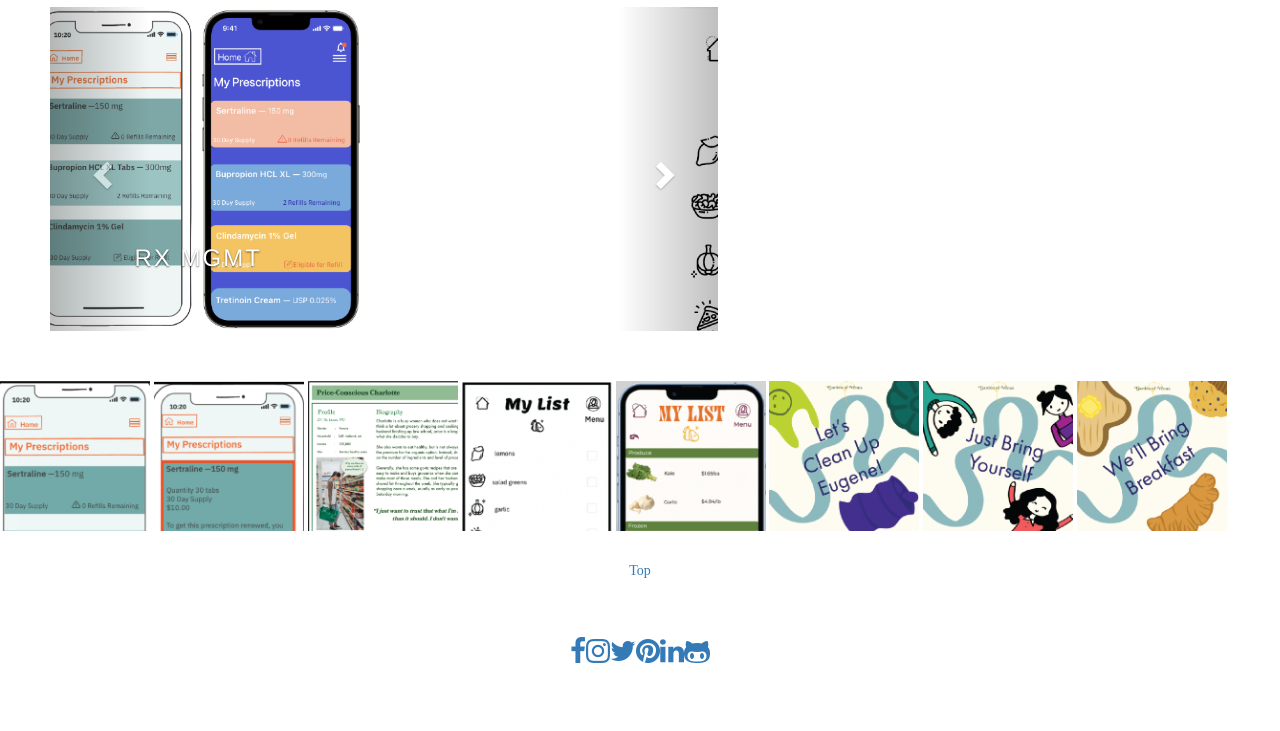
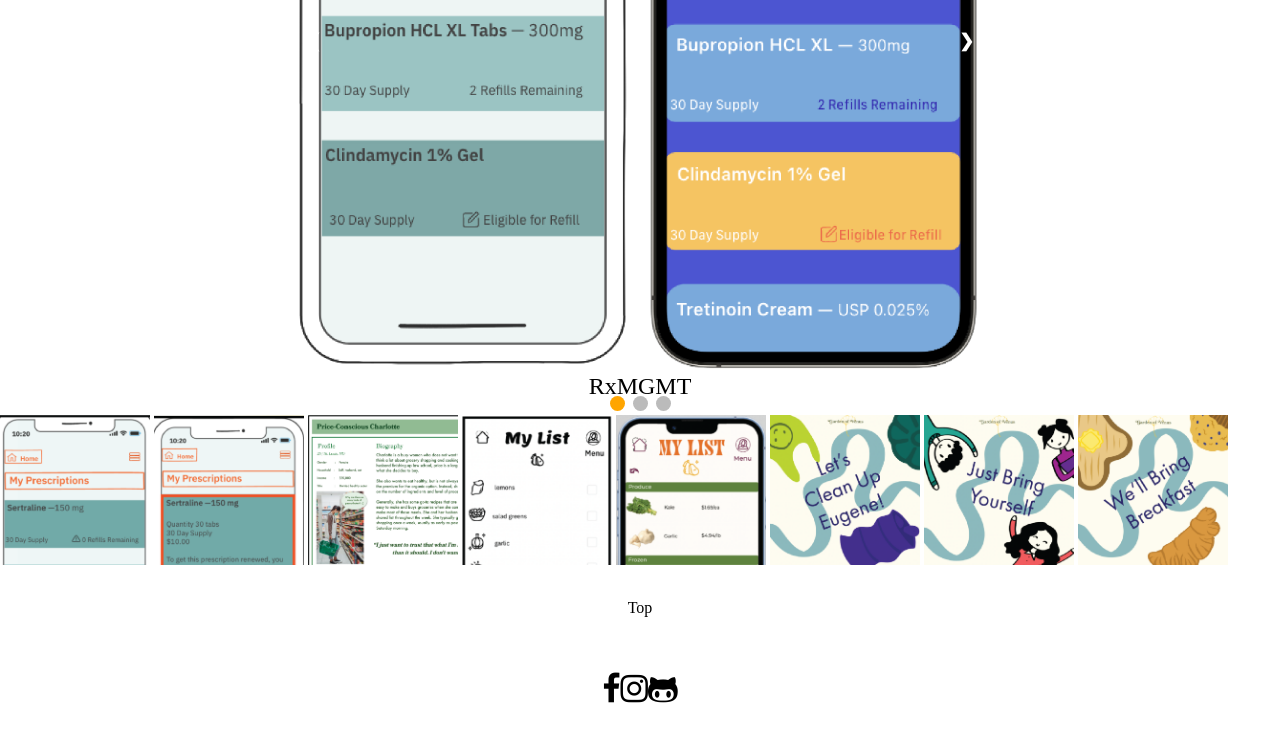
Before and after one commit to elitazarin/x455-enelson-portfolio-site, a plain HTML site: page page-3-projects.html in a window 1280 px wide. Shown: the part 427-1158 px from the top of the page. Before the commit the page ends 1119 px from the top, so only its background shows below. Drawn offline with nearby package versions, Linux system fonts and the light colour scheme.

Commit message:
update again

```diff
--- /dev/null
+++ b/assets/stylesheets/carousel.css
@@ -0,0 +1,89 @@
+* {box-sizing:border-box}
+
+/* Slideshow container */
+.slideshow-container {
+  max-width: 700px;
+  position: relative;
+  margin: auto;
+}
+
+/* Hide the images by default */
+.mySlides {
+  display: none;
+}
+
+/* Next & previous buttons */
+.prev, .next {
+  cursor: pointer;
+  position: absolute;
+  top: 50%;
+  width: auto;
+  margin-top: -22px;
+  padding: 16px;
+  color: white;
+  font-weight: bold;
+  font-size: 18px;
+  transition: 0.6s ease;
+  border-radius: 0 3px 3px 0;
+  user-select: none;
+}
+
+/* Position the "next button" to the right */
+.next {
+  right: 0;
+  border-radius: 3px 0 0 3px;
+}
+
+/* On hover, add a black background color with a little bit see-through */
+.prev:hover, .next:hover {
+  background-color: rgba(0,0,0,0.8);
+}
+
+/* Caption text */
+.text {
+  color: black;
+  font-size: 24px;
+  padding: 8px 12px;
+  position: absolute;
+  bottom: -30px;
+  width: 100%;
+  text-align: center;
+  font-family: Futura;
+}
+
+/* Number text (1/3 etc) */
+.numbertext {
+  color: black;
+  font-size: 12px;
+  padding: 8px 12px;
+  position: absolute;
+  top: 0;
+  font-family: Futura;
+}
+
+/* The dots/bullets/indicators */
+.dot {
+  cursor: pointer;
+  height: 15px;
+  width: 15px;
+  margin: 0 2px;
+  background-color: #bbb;
+  border-radius: 50%;
+  display: inline-block;
+  transition: background-color 0.6s ease;
+}
+
+.active, .dot:hover {
+  background-color: orange;
+}
+
+/* Fading animation */
+.fade {
+  animation-name: fade;
+  animation-duration: 1.5s;
+}
+
+@keyframes fade {
+  from {opacity: .4}
+  to {opacity: 1}
+}
--- a/assets/stylesheets/styles.css
+++ b/assets/stylesheets/styles.css
@@ -174,10 +174,6 @@ nav ul li a:hover {
 
 /*page 3 projects*/
 .projects {
-  font-size: 48px;
-  font-family: Bookmania;
-  min-width: 100%;
-  min-height: 100%;
   position: fixed;
   right: 0; /* need to have position set to "fixed" */
   bottom: 0; /* need to have position set to "fixed" */
@@ -214,10 +210,10 @@ nav ul li a:hover {
 }
 
 .left {
-  width: 50%;
+  width: 45%;
 }
 .middle {
-  width: 20%;
+  width: 15%;
 }
 .right {
   width:30%;
@@ -452,7 +448,7 @@ footer > div.social-icon {
   padding: 30px;
   display: flex;
   justify-content: center;
-  color: black;
+
 }
 
 @media screen and (max-width: 750px) {
@@ -463,22 +459,15 @@ footer > div.social-icon {
     width: 120px;
     height: 44px;
   }
+
+
+
+
+
   /*** for carousel area ***/
-  section > div.carousel-area {
-    width: 50%;
-    float: left;
-    margin-bottom: 40px;
-    /* padding: top right bottom left */
-    padding: 0px 40px 30px 40px;
-    border-right: none;
-    border-bottom: 1px solid #555;
-  }
-  /*** for carousel area ***/
-  article {
-    width: 50%;
-    float: left;
-    margin-bottom: 40px;
-  }
+
+
+
   article > div {
     margin: 0px 40px;
     /* padding: top right bottom left */
--- a/page-3-projects.html
+++ b/page-3-projects.html
@@ -6,14 +6,14 @@
   <meta name="viewport" content="width=device-width, initial-scale=1" />
   <link rel="stylesheet" href="https://cdnjs.cloudflare.com/ajax/libs/font-awesome/4.7.0/css/font-awesome.min.css" />
   <link rel="stylesheet" type="text/css" href="./assets/stylesheets/styles.css" />
-  <link rel="stylesheet" href="https://maxcdn.bootstrapcdn.com/bootstrap/3.4.1/css/bootstrap.min.css" />
+  <link rel="stylesheet" type="text/css" href="./assets/stylesheets/carousel.css" />
   <link rel="stylesheet" type="text/css" href="assets/stylesheets/lightbox.min.css" />
 
   <title>PROJECTS</title>
 </head>
 
 <body>
-  <header class="PROJECTS">
+  <header>
     <a class="logo" href="index.html"><span>PROJECTS</span></a>
     <nav>
       <ul>
@@ -49,51 +49,78 @@
     </nav>
   </header>
 
+  <!-- Slideshow container -->
+<div class="slideshow-container">
 
+  <!-- Full-width images with number and caption text -->
+  <div class="mySlides fade">
+    <div class="numbertext">1 / 3</div>
+    <img src="./assets/images/rx_mgmt.png" style="width:100%">
+    <div class="text">RxMGMT</div>
+  </div>
 
-<body>
+  <div class="mySlides fade">
+    <div class="numbertext">2 / 3</div>
+    <img src="./assets/images/the_market.png" style="width:100%">
+    <div class="text">The Market</div>
+  </div>
 
-  <article>
-    <div>
-      <h1 class="titles">PROJECTS</h1>
+  <div class="mySlides fade">
+    <div class="numbertext">3 / 3</div>
+    <img src="./assets/images/reddit.png" style="width:100%">
+    <div class="text">Reddit Research</div>
   </div>
-  </article>
-  <section style="width: 60%; padding: 50px">
+
+  <!-- Next and previous buttons -->
+  <a class="prev" onclick="plusSlides(-1)">&#10094;</a>
+  <a class="next" onclick="plusSlides(1)">&#10095;</a>
+</div>
+<br>
+
+<!-- The dots/circles -->
+<div style="text-align:center">
+  <span class="dot" onclick="currentSlide(1)"></span>
+  <span class="dot" onclick="currentSlide(2)"></span>
+  <span class="dot" onclick="currentSlide(3)"></span>
+</div>
+
+<!--
+<section style="width: 60%; padding: 50px; align-items: center;">
   <div class="carousel-area">
       <h1 class="titles">Project Highlights</h1>
       <div id="myCarousel" class="carousel slide" data-ride="carousel">
-            <!--indicators-->
+
           <ol class="carousel-indicators">
               <li data-target="#myCarousel" data-slide-to="0" class="active"></li>
               <li data-target="#myCarousel" data-slide-to="1" class="active"></li>
               <li data-target="#myCarousel" data-slide-to="2" class="active"></li>
           </ol>
 
-            <!--wrapper for slides-->
+
           <div class="carousel-inner">
               <div class="item active">
                   <img src="./assets/images/rx_mgmt.png" alt="Rx MGMT" style="width:100%;" />
                   <div class="carousel-caption">
-                        <h3>Rx MGMT</h3>
+                      <h3 style="color: orangered;">Rx MGMT</h3>
                   </div>
               </div>
 
               <div class="item">
                   <img src="./assets/images/the_market.png" alt="The Market" style="width:100%;" />
                   <div class="carousel-caption">
-                        <h3>The Market</h3>
+                      <h3 style="color: orangered;">The Market</h3>
                   </div>
               </div>
 
               <div class="item other">
                   <img src="./assets/images/reddit.png" alt="Reddit Research" style="width:100%;" />
                   <div class="carousel-caption">
-                        <h3>Reddit Research</h3>
+                      <h3 style="color: orangered;">Reddit Research</h3>
                   </div>
               </div>
           </div>
 
-            <!--left and right controls-->
+          left and right controls
           <a class="left carousel-control" href="#myCarousel" data-slide="prev">
               <span class="glyphicon glyphicon-chevron-left"></span>
               <span class="sr-only">Previous</span>
@@ -105,8 +132,9 @@
       </div>
   </div>
 </section>
+-->
 
-<section style="width:100%;">
+<section style="width: 100%">
   <div>
       <a href="./assets/images/rxmgmt-1.png" data-lightbox="projects" data-title="RxMGMT-1">
           <img src="./assets/images/rxmgmt-1-150x150.png" alt="RxMGMT-1" style="width: 150px" />
@@ -137,26 +165,51 @@
 </section>
 
 <script type="text/JavaScript" src="assets/javascripts/lightbox-plus-jquery.min.js"></script>
-</body>
+
 
 <script type="text/JavaScript" src="https://ajax.googleapis.com/ajax/libs/jquery/3.5.1/jquery.min.js"></script>
-<script type="text/JavaScript" src="https://maxcdn.bootstrapcdn.com/bootstrap/3.4.1/js/bootstrap.min.js"></script>
+
+<script>
+let slideIndex = 1;
+showSlides(slideIndex);
+
+// Next/previous controls
+function plusSlides(n) {
+  showSlides(slideIndex += n);
+}
+
+// Thumbnail image controls
+function currentSlide(n) {
+  showSlides(slideIndex = n);
+}
+
+function showSlides(n) {
+  let i;
+  let slides = document.getElementsByClassName("mySlides");
+  let dots = document.getElementsByClassName("dot");
+  if (n > slides.length) {slideIndex = 1}
+  if (n < 1) {slideIndex = slides.length}
+  for (i = 0; i < slides.length; i++) {
+    slides[i].style.display = "none";
+  }
+  for (i = 0; i < dots.length; i++) {
+    dots[i].className = dots[i].className.replace(" active", "");
+  }
+  slides[slideIndex-1].style.display = "block";
+  dots[slideIndex-1].className += " active";
+}
+
+</script>
 
   <div class="to-top"><a href="#">Top</a></div>
   <footer>
     <div class="social-icon">
       <!-- Facebook -->
-      <a href="" target="_blank" class="fa fa-facebook-f fa-lg fa-2x padding-right"></a>
+      <a href="https://www.facebook.com/" target="_blank" class="fa fa-facebook-f fa-lg fa-2x padding-right"></a>
       <!--Instagram-->
-      <a href="" target="_blank" class="fa fa-instagram fa-lg fa-2x padding-right"></a>
-      <!-- Twitter -->
-      <a href="" target="_blank" class="fa fa-twitter fa-lg fa-2x padding-right"></a>
-      <!-- Pinterest -->
-      <a href="" target="_blank" class="fa fa-pinterest fa-lg fa-2x padding-right"></a>
-      <!-- Linkedin -->
-      <a href="" target="_blank" class="fa fa-linkedin fa-lg fa-2x padding-right"></a>
+      <a href="https://www.instagram.com/" target="_blank" class="fa fa-instagram fa-lg fa-2x padding-right"></a>
       <!-- GitHub -->
-      <a href="" target="_blank" class="fa fa-github-alt fa-lg fa-2x"></a>
+      <a href="https://github.com/elitazarin/x455-enelson-portfolio-site" target="_blank" class="fa fa-github-alt fa-lg fa-2x"></a>
     </div>
   </footer>
 </body>
```
Also changed, not shown: page-2-about.html (+10 -1 lines). Lines whose indentation alone changed are shown as unchanged.
